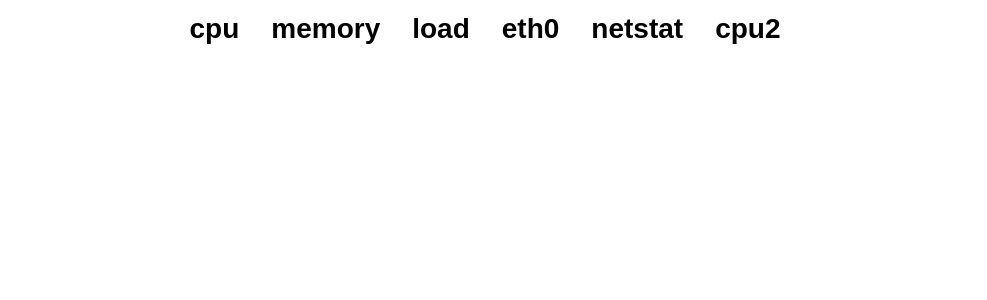
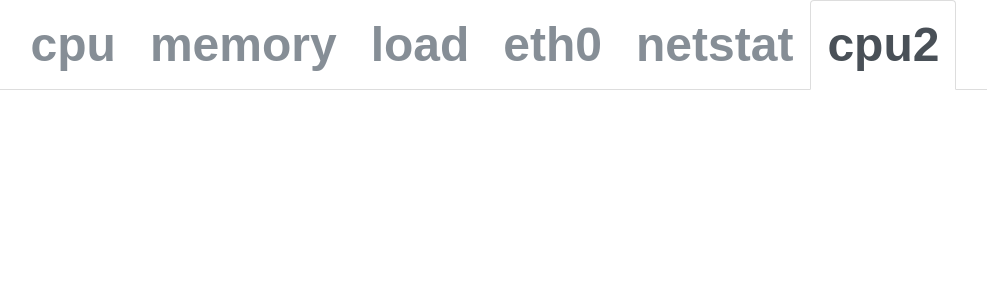
Before and after one commit to Bekodo/munin-viewer, a Flask app: page /munin/viewer/ in a window 1280 px wide. Shown: the top 300 px of the page, without its empty margins (155-1142 px from the left). Run offline with Flask 2, Linux system fonts and the light colour scheme; some libraries are stand-ins or nearby versions.

Commit message:
Better navigation

```diff
--- a/static/css/style.css
+++ b/static/css/style.css
@@ -36,6 +36,11 @@ p {
 	font-size: 1.75rem;
 	font-weight: bold;
 }
+@media (min-width: 767px) {
+	.nav{
+		font-size: 3rem;
+	}
+}
 .chart-container{
 	text-align: center;
 }
--- a/templates/table.html
+++ b/templates/table.html
@@ -9,10 +9,10 @@
 <body>
 <div class="container-fluid">
 <div id="nav">
-<ul class="nav justify-content-center">
+<ul class="nav nav-tabs justify-content-center">
 {% for item in services %}
   <li class="nav-item">
-    <a class="nav-link{% if service == item %} active{% endif %}" href="/munin/viewer/{{ item }}">{{ item }}</a>
+    <a class="nav-link{% if service == item %} active{% else %} disabled{% endif %}" href="/munin/viewer/{{ item }}">{{ item }}</a>
   </li>
 {% endfor %}
 </ul>
```
